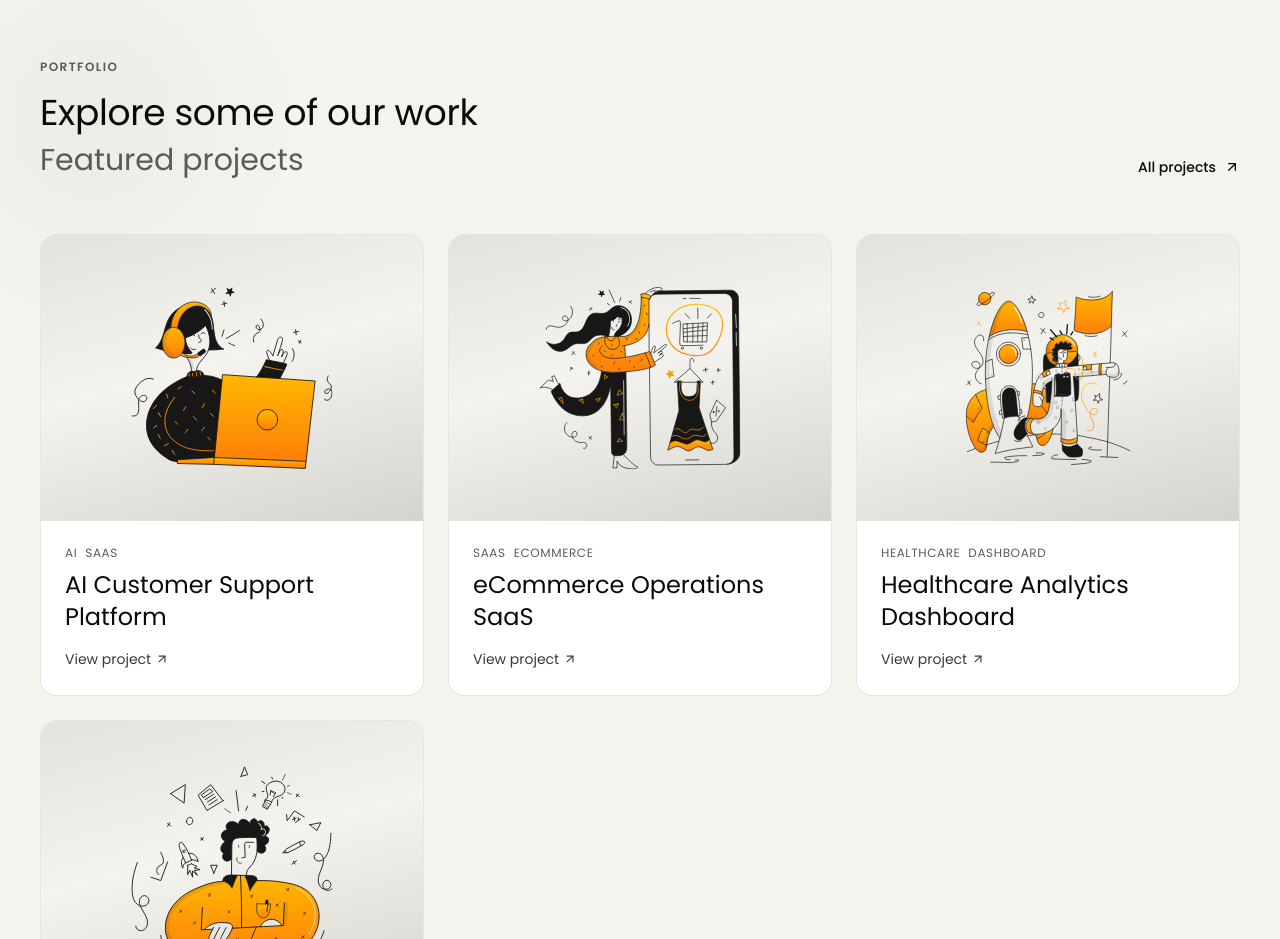
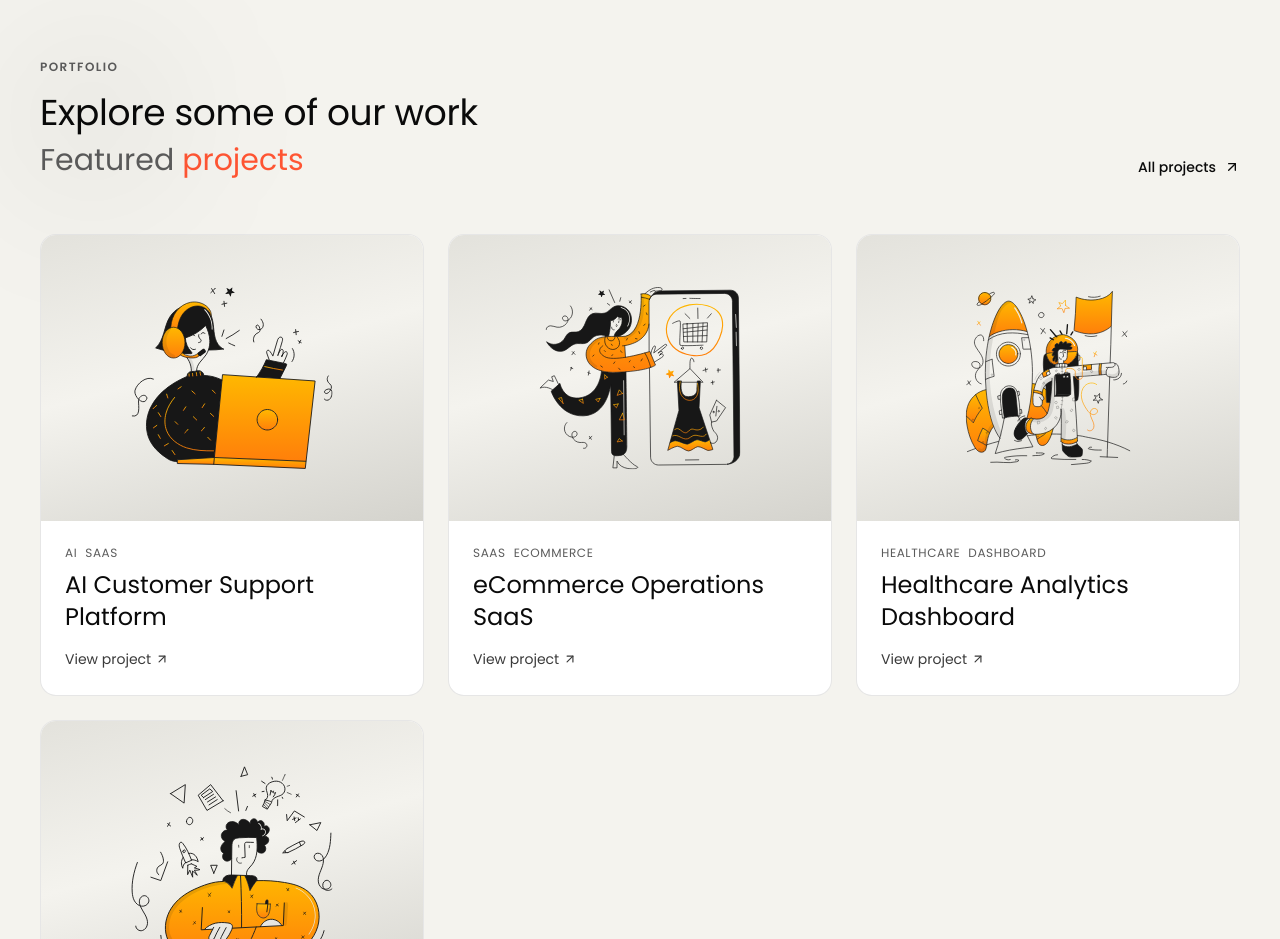
Before and after one commit to KylianGod/tamadevlabs, a Next.js app: page / in a window 1280 px wide. Shown: the part 2420-3359 px from the top of the page. Built offline with nearby package versions, Linux system fonts and the light colour scheme; no server answers.

Commit message:
Highlight projects in Featured projects headings with brand orange.

```diff
--- a/src/app/case-studies/page.tsx
+++ b/src/app/case-studies/page.tsx
@@ -18,7 +18,11 @@ export default function CaseStudiesPage() {
       <Section tone="cream" className="pt-16 md:pt-24">
         <PageHeader
           eyebrow="Portfolio"
-          title="Featured projects"
+          title={
+            <>
+              Featured <span className="text-[var(--accent)]">projects</span>
+            </>
+          }
           description="Real projects, real metrics, from AI support platforms to healthcare dashboards."
         />
       </Section>
--- a/src/components/home/CaseStudiesPreview.tsx
+++ b/src/components/home/CaseStudiesPreview.tsx
@@ -14,7 +14,7 @@ export function CaseStudiesPreview() {
           <p className="eyebrow mb-4">Portfolio</p>
           <h2 className="heading-md">Explore some of our work</h2>
           <p className="mt-2 font-serif text-2xl text-body-soft md:text-3xl">
-            Featured projects
+            Featured <span className="text-[var(--accent)]">projects</span>
           </p>
         </div>
         <Link href="/case-studies" className="link-underline text-[var(--ink)]">
```
